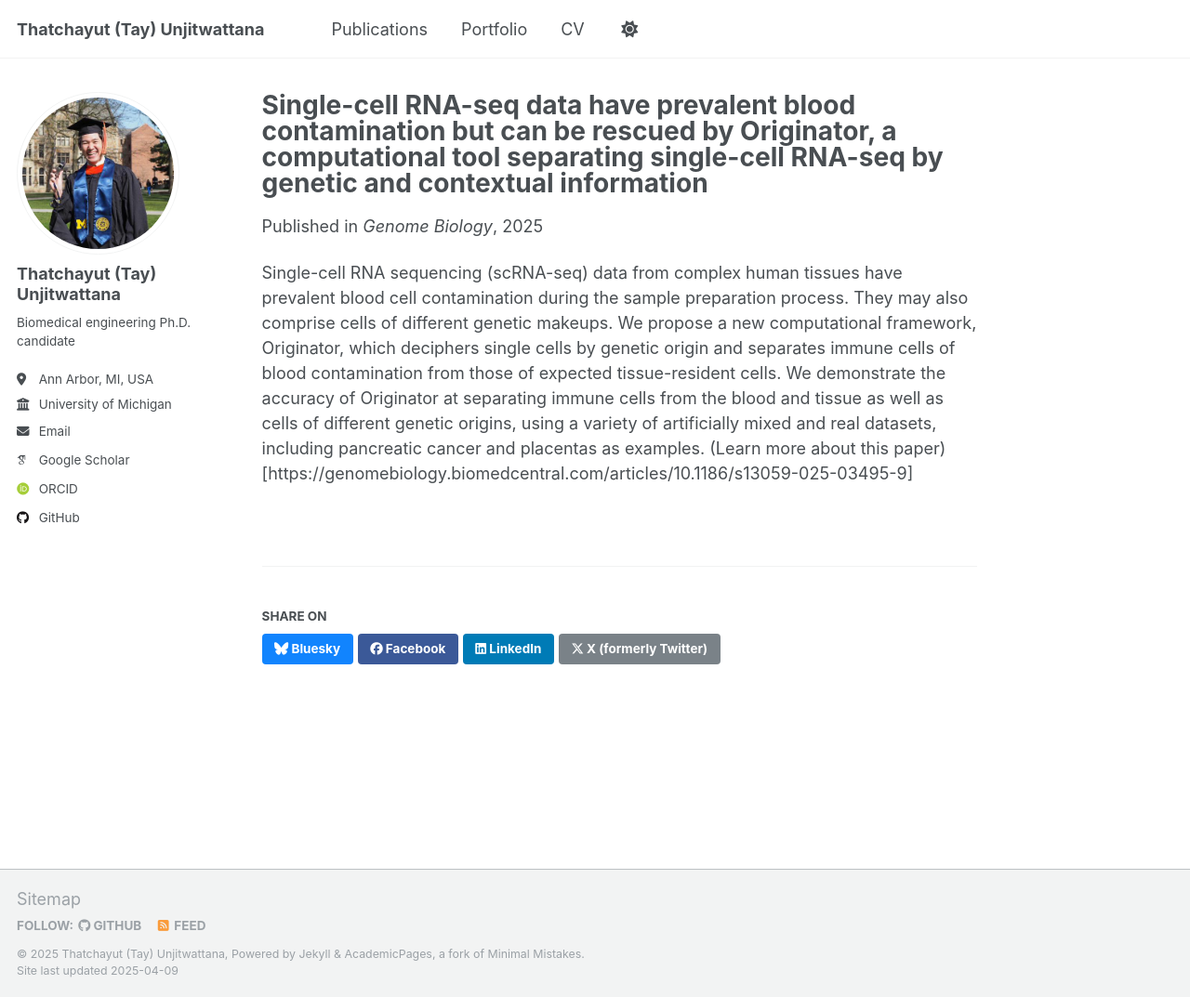
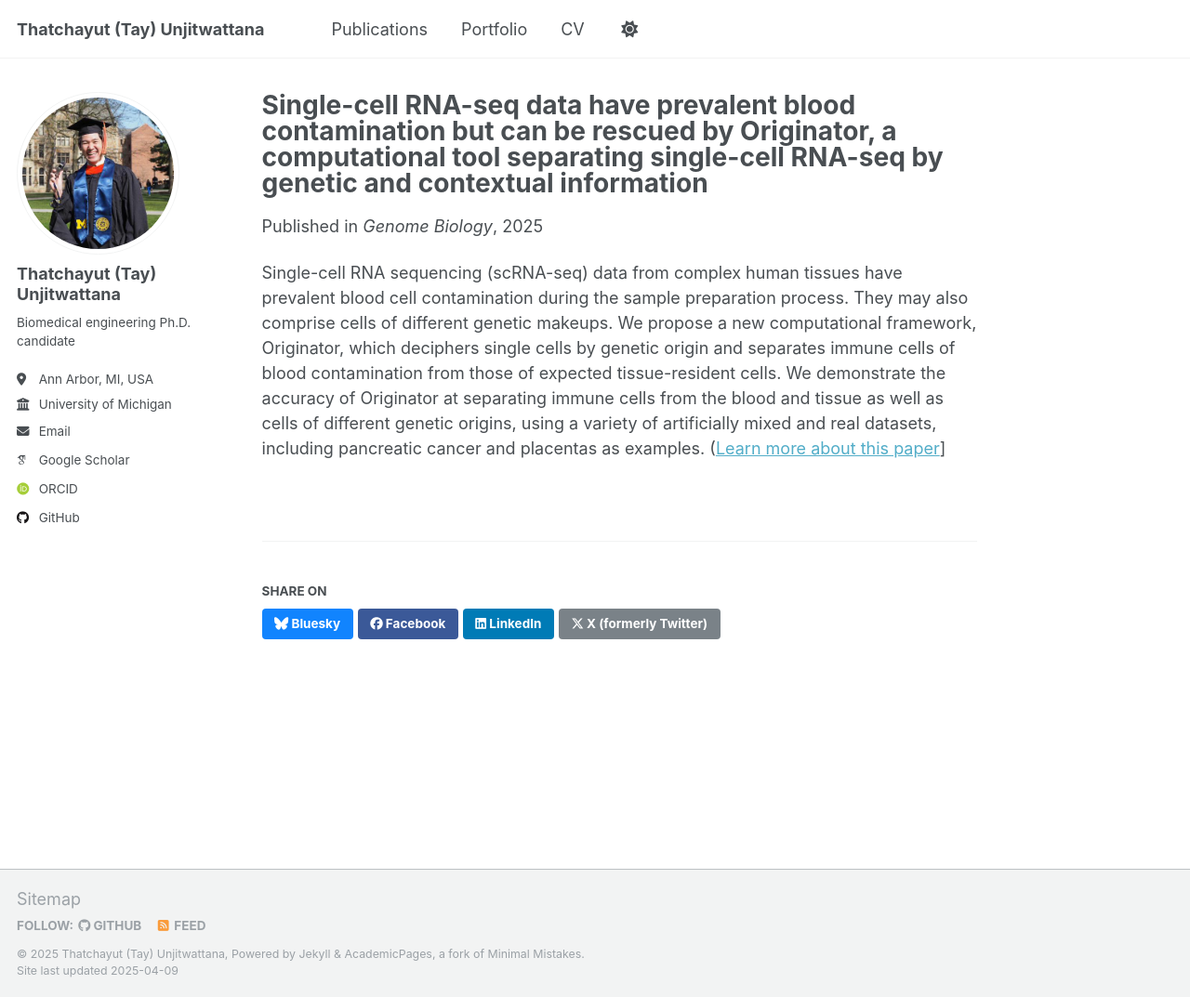
Before and after one commit to thatchayut/thatchayut.github.io, a Jekyll site: the page built from _publications/2009-10-01-paper-title-number-1.md, in a window 1280 px wide and 1073 px high. Shown: the whole window at 93% size. Built offline with Jekyll 4.4.1, drawn with Linux system fonts in a browser that asks for light colours; some web fonts are replaced.

Commit message:
Update 2009-10-01-paper-title-number-1.md

```diff
--- a/_publications/2009-10-01-paper-title-number-1.md
+++ b/_publications/2009-10-01-paper-title-number-1.md
@@ -8,4 +8,4 @@ date: 2025-03-11
 venue: 'Genome Biology'
 paperurl: 'http://thatchayut.github.io/files/originator.pdf'
 ---
-Single-cell RNA sequencing (scRNA-seq) data from complex human tissues have prevalent blood cell contamination during the sample preparation process. They may also comprise cells of different genetic makeups. We propose a new computational framework, Originator, which deciphers single cells by genetic origin and separates immune cells of blood contamination from those of expected tissue-resident cells. We demonstrate the accuracy of Originator at separating immune cells from the blood and tissue as well as cells of different genetic origins, using a variety of artificially mixed and real datasets, including pancreatic cancer and placentas as examples. (Learn more about this paper)[https://genomebiology.biomedcentral.com/articles/10.1186/s13059-025-03495-9]
+Single-cell RNA sequencing (scRNA-seq) data from complex human tissues have prevalent blood cell contamination during the sample preparation process. They may also comprise cells of different genetic makeups. We propose a new computational framework, Originator, which deciphers single cells by genetic origin and separates immune cells of blood contamination from those of expected tissue-resident cells. We demonstrate the accuracy of Originator at separating immune cells from the blood and tissue as well as cells of different genetic origins, using a variety of artificially mixed and real datasets, including pancreatic cancer and placentas as examples. ([Learn more about this paper](https://genomebiology.biomedcentral.com/articles/10.1186/s13059-025-03495-9)]
```
